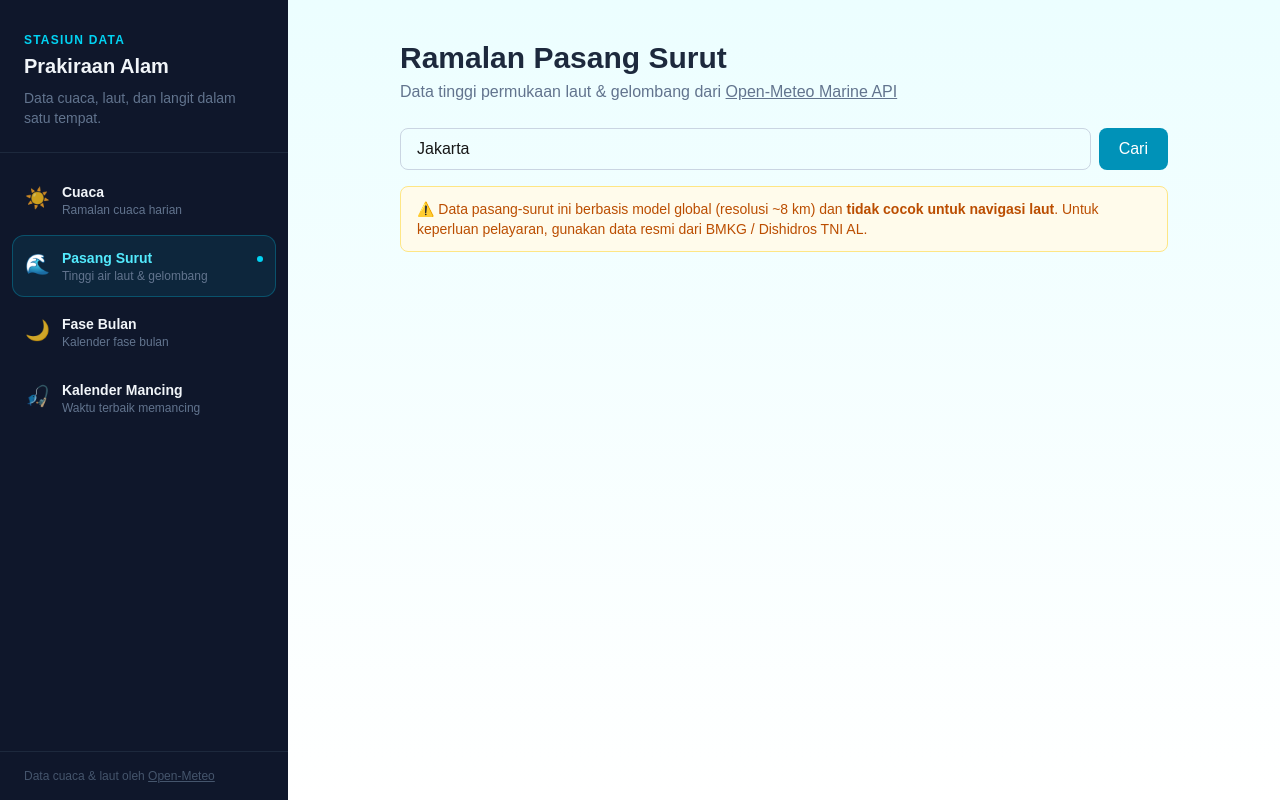
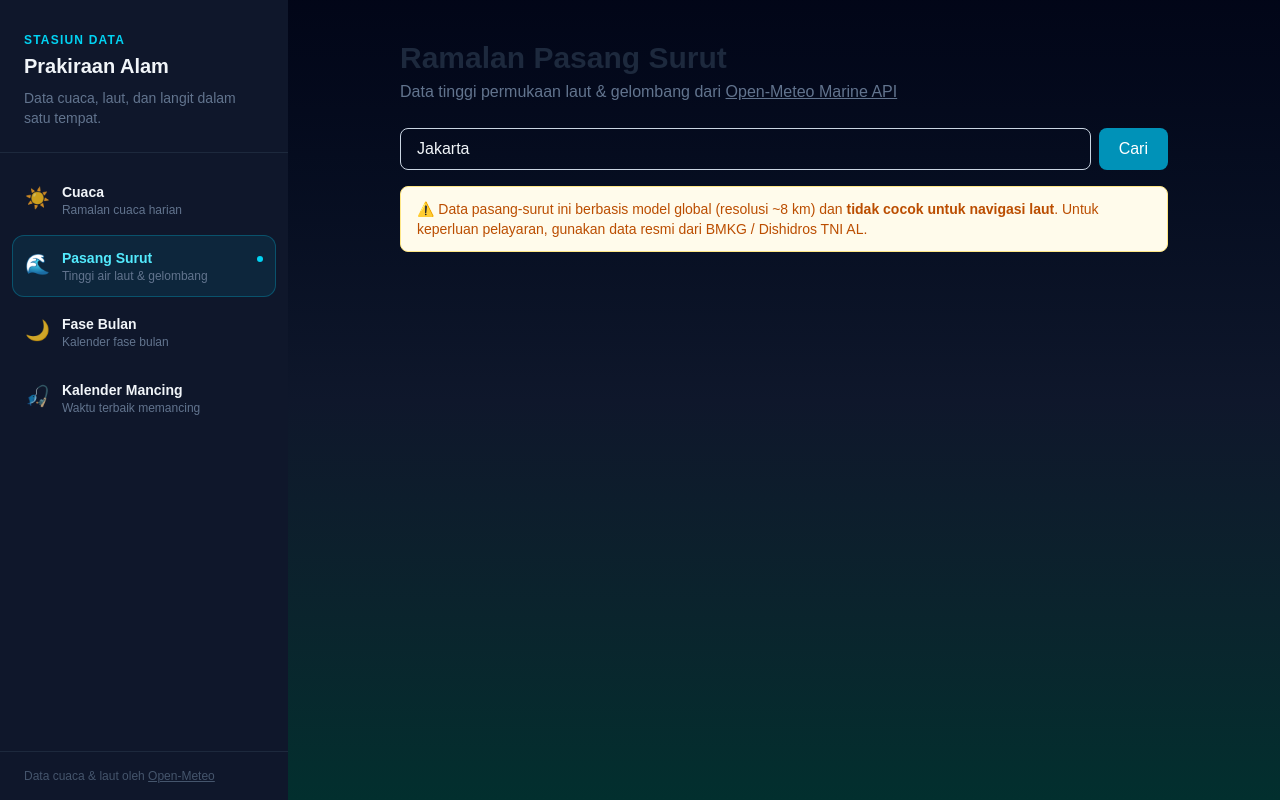
Before and after one commit to surya9393/weather-forecast-sss-fishing-web-app, a Next.js app: page /tides/tides-forecast in a window 1280 px wide. Built offline with nearby package versions, Linux system fonts and the light colour scheme.

Commit message:
[enhance][enhance design ui index]

```diff
--- a/app/moon-phase/moon-phase-forecast/page.tsx
+++ b/app/moon-phase/moon-phase-forecast/page.tsx
@@ -108,7 +108,7 @@ export default function MoonPhaseForecastPage() {
     );
 
     return (
-        <main className="min-h-screen bg-linear-to-b from-slate-900 to-slate-800 px-4 py-10 text-slate-100">
+        <main className="min-h-screen bg-linear-to-b from-slate-950 via-slate-900 to-teal-950 px-4 py-10 text-slate-100">
             <div className="max-w-3xl mx-auto">
                 <h1 className="text-3xl font-bold mb-1">Ramalan Fase Bulan</h1>
                 <p className="text-slate-400 mb-6">
--- a/app/page.tsx
+++ b/app/page.tsx
@@ -5,7 +5,7 @@ const mono = JetBrains_Mono({ subsets: ["latin"], variable: "--font-mono" });
 
 export default function Home() {
   return (
-    <div className="flex flex-col flex-1 items-center justify-center bg-[#0A2530] h-full min-h-screen">
+    <div className="flex flex-col flex-1 items-center justify-center bg-[#0A2530] w-full min-h-screen">
       <main className="min-h-screen bg-linear-to-b from-slate-950 via-slate-900 to-teal-950 px-4 py-10 text-slate-100">
         {/* Logo sederhana: kail pancing */}
         <div className="flex items-center gap-2">
--- a/app/tides/tides-forecast/page.tsx
+++ b/app/tides/tides-forecast/page.tsx
@@ -168,7 +168,7 @@ export default function TidesForecastPage() {
     const upcomingExtremes = extremes.slice(0, 6);
 
     return (
-        <main className="min-h-screen bg-linear-to-b from-cyan-50 to-white px-4 py-10">
+        <main className="min-h-screen bg-linear-to-b from-slate-950 via-slate-900 to-teal-950 px-4 py-10 text-slate-100">
             <div className="max-w-3xl mx-auto">
                 <h1 className="text-3xl font-bold text-slate-800 mb-1">
                     Ramalan Pasang Surut
@@ -267,8 +267,8 @@ export default function TidesForecastPage() {
                                         <div
                                             key={i}
                                             className={`rounded-lg px-4 py-3 border ${ex.type === "high"
-                                                    ? "bg-cyan-50 border-cyan-200"
-                                                    : "bg-slate-50 border-slate-200"
+                                                ? "bg-cyan-50 border-cyan-200"
+                                                : "bg-slate-50 border-slate-200"
                                                 }`}
                                         >
                                             <p className="text-xs font-medium text-slate-500">
--- a/app/weather/weather-forecast/page.tsx
+++ b/app/weather/weather-forecast/page.tsx
@@ -108,7 +108,7 @@ export default function WeatherForecastPage() {
     }
 
     return (
-        <main className="min-h-screen bg-linear-to-b from-sky-100 to-white px-4 py-10">
+        <main className="min-h-screen bg-linear-to-b from-slate-950 via-slate-900 to-teal-950 px-4 py-10 text-slate-100">
             <div className="max-w-2xl mx-auto">
                 <h1 className="text-3xl font-bold text-slate-800 mb-1">
                     Ramalan Cuaca
```
